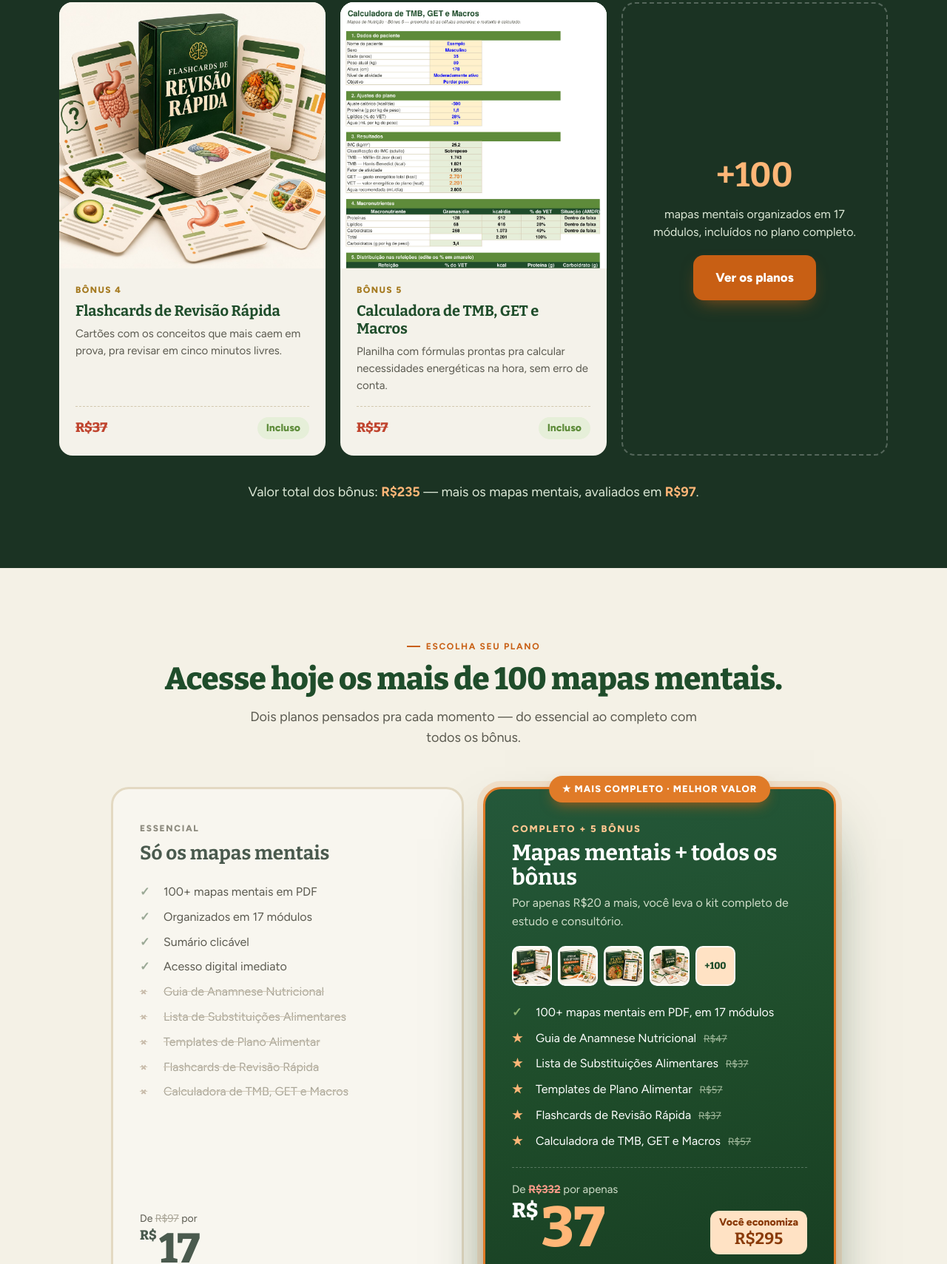
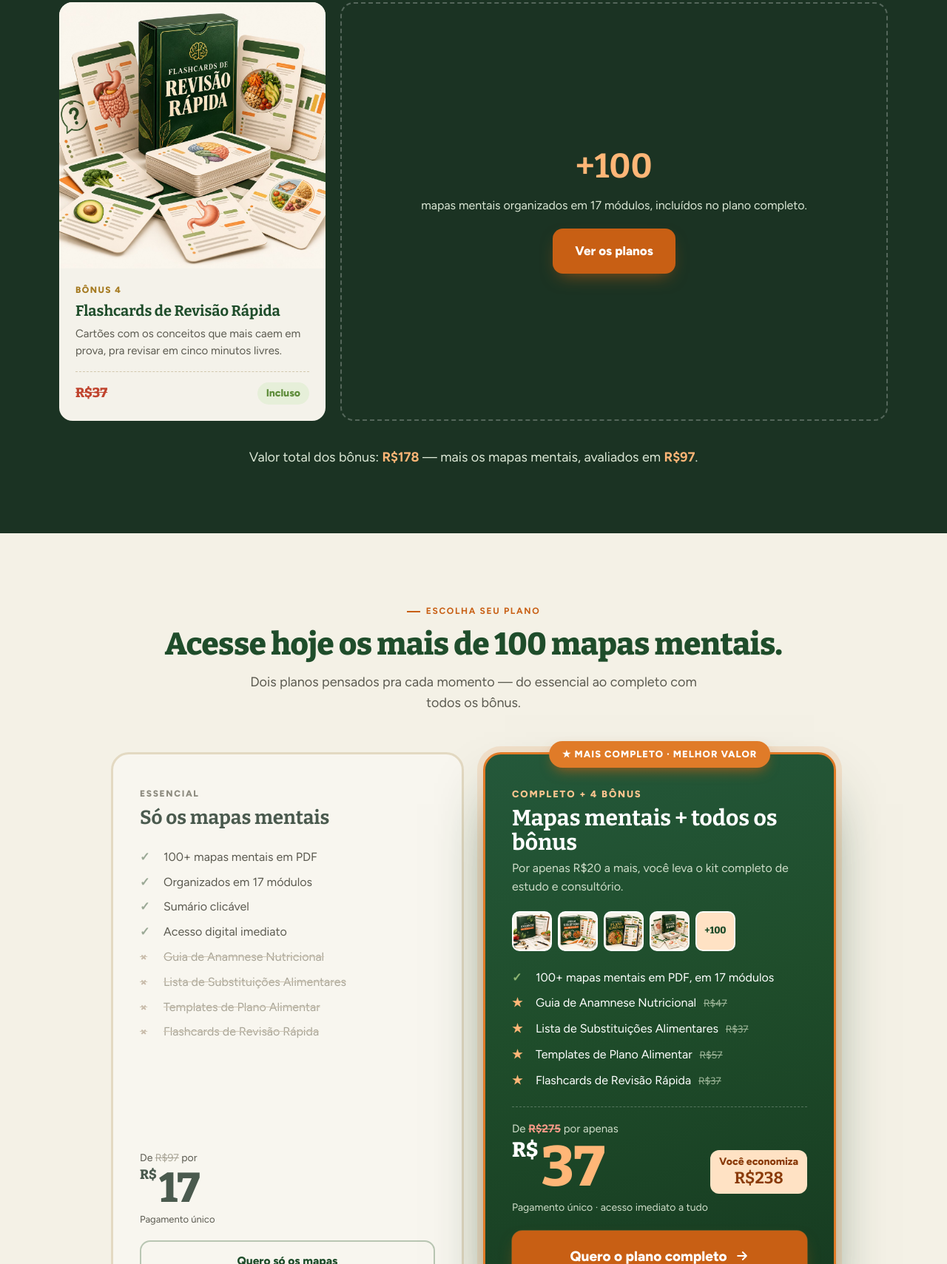
Before and after one commit to Robert6166/mapas-de-nutricao, a plain HTML site: page index.html in a window 1280 px wide. Shown: the part 4292-6001 px from the top of the page at 74% size. Drawn offline with nearby package versions, Linux system fonts and the light colour scheme.

Commit message:
Remove o bônus 5 (Calculadora de TMB, GET e Macros)
Plano completo passa a ter 4 bônus: valor dos bônus R$178, de R$275, economia de R$238.

Co-Authored-By: Claude Opus 5.5 <noreply@anthropic.com>

```diff
--- a/index.html
+++ b/index.html
@@ -99,8 +99,6 @@
   .cards { display: grid; grid-template-columns: repeat(3, 1fr); gap: 20px; margin-top: 44px; }
   .card { background: #F4F2EA; color: var(--tinta); border-radius: 18px; overflow: hidden; display: flex; flex-direction: column; }
   .card img { width: 100%; aspect-ratio: 1; object-fit: cover; }
-  .card .planilha { aspect-ratio: 1; overflow: hidden; background: #fff; }
-  .card .planilha img { width: 100%; height: 100%; aspect-ratio: auto; object-fit: cover; object-position: top center; }
   .card .corpo { padding: 20px 22px 22px; display: flex; flex-direction: column; flex: 1; }
   .card small { font-size: 12px; font-weight: 800; letter-spacing: .12em; text-transform: uppercase; color: #A57A20; }
   .card h3 { font-family: var(--display); font-size: 20px; color: var(--verde); margin: 6px 0 8px; line-height: 1.2; }
@@ -108,7 +106,7 @@
   .card .preco { display: flex; justify-content: space-between; align-items: center; border-top: 1px dashed #D2C8AE; margin-top: 16px; padding-top: 14px; }
   .card .preco s { font-family: var(--display); font-weight: 800; color: var(--vermelho); font-size: 18px; }
   .card .preco span { font-weight: 800; font-size: 14px; color: var(--folha); background: var(--folha-clara); padding: 4px 12px; border-radius: 99px; }
-  .card.fecha { background: transparent; border: 2px dashed rgba(255,255,255,.25); color: #DCE8D6; justify-content: center; align-items: center; text-align: center; padding: 30px; gap: 18px; }
+  .card.fecha { grid-column: span 2; background: transparent; border: 2px dashed rgba(255,255,255,.25); color: #DCE8D6; justify-content: center; align-items: center; text-align: center; padding: 30px; gap: 18px; }
   .card.fecha p { color: #DCE8D6; flex: 0; font-size: 16px; }
   .card.fecha b { font-family: var(--display); font-size: 46px; color: #FFB677; line-height: 1; }
   .soma { text-align: center; margin-top: 36px; font-size: 18px; color: #DCE8D6; }
@@ -194,6 +192,7 @@
     section { padding: 64px 0; }
     .recebe .grid { grid-template-columns: 1fr; gap: 36px; }
     .perfis, .cards { grid-template-columns: 1fr 1fr; }
+    .card.fecha { grid-column: 1 / -1; }
     .planos .lista { grid-template-columns: 1fr; gap: 36px; }
     .plano.top { order: -1; }
     .numeros { grid-template-columns: 1fr 1fr; }
@@ -340,7 +339,7 @@ src="https://www.facebook.com/tr?id=1163156372713757&ev=PageView&noscript=1"
 <section class="bonus escuro">
   <div class="wrap centro">
     <span class="tag">Bônus exclusivos</span>
-    <h2>Quem escolhe o plano completo leva 5 bônus junto.</h2>
+    <h2>Quem escolhe o plano completo leva 4 bônus junto.</h2>
     <p class="lead">Ferramentas prontas pra usar na rotina de estudo ou de consultório — inclusas sem custo adicional.</p>
   </div>
   <div class="wrap cards">
@@ -348,10 +347,9 @@ src="https://www.facebook.com/tr?id=1163156372713757&ev=PageView&noscript=1"
     <article class="card"><img src="img/bonus2-substituicoes.jpg" alt="Lista de Substituições Alimentares" loading="lazy"><div class="corpo"><small>Bônus 2</small><h3>Lista de Substituições Alimentares</h3><p>Tabela com trocas inteligentes pra variar o plano alimentar sem perder o equilíbrio nutricional.</p><div class="preco"><s>R$37</s><span>Incluso</span></div></div></article>
     <article class="card"><img src="img/bonus3-templates.jpg" alt="Templates de Plano Alimentar" loading="lazy"><div class="corpo"><small>Bônus 3</small><h3>Templates de Plano Alimentar</h3><p>Modelos preenchíveis e prontos pra entregar aos pacientes com padrão visual profissional.</p><div class="preco"><s>R$57</s><span>Incluso</span></div></div></article>
     <article class="card"><img src="img/bonus4-flashcards.jpg" alt="Flashcards de Revisão Rápida" loading="lazy"><div class="corpo"><small>Bônus 4</small><h3>Flashcards de Revisão Rápida</h3><p>Cartões com os conceitos que mais caem em prova, pra revisar em cinco minutos livres.</p><div class="preco"><s>R$37</s><span>Incluso</span></div></div></article>
-    <article class="card"><div class="planilha"><img src="img/bonus5-calculadora.jpg" alt="Planilha Calculadora de TMB, GET e Macros preenchida com um exemplo" loading="lazy"></div><div class="corpo"><small>Bônus 5</small><h3>Calculadora de TMB, GET e Macros</h3><p>Planilha com fórmulas prontas pra calcular necessidades energéticas na hora, sem erro de conta.</p><div class="preco"><s>R$57</s><span>Incluso</span></div></div></article>
     <div class="card fecha"><b>+100</b><p>mapas mentais organizados em 17 módulos, incluídos no plano completo.</p><a class="btn" href="#oferta">Ver os planos</a></div>
   </div>
-  <p class="soma wrap">Valor total dos bônus: <b>R$235</b> — mais os mapas mentais, avaliados em <b>R$97</b>.</p>
+  <p class="soma wrap">Valor total dos bônus: <b>R$178</b> — mais os mapas mentais, avaliados em <b>R$97</b>.</p>
 </section>
 
 <!-- ============ PLANOS ============ -->
@@ -375,7 +373,6 @@ src="https://www.facebook.com/tr?id=1163156372713757&ev=PageView&noscript=1"
         <li class="nao">Lista de Substituições Alimentares</li>
         <li class="nao">Templates de Plano Alimentar</li>
         <li class="nao">Flashcards de Revisão Rápida</li>
-        <li class="nao">Calculadora de TMB, GET e Macros</li>
       </ul>
       <p class="de">De <s>R$97</s> por</p>
       <p class="valor"><small>R$</small>17</p>
@@ -384,7 +381,7 @@ src="https://www.facebook.com/tr?id=1163156372713757&ev=PageView&noscript=1"
     </div>
     <div class="plano top">
       <span class="fita">&#9733; Mais completo · melhor valor</span>
-      <span class="nome">Completo + 5 bônus</span>
+      <span class="nome">Completo + 4 bônus</span>
       <h3>Mapas mentais + todos os bônus</h3>
       <p class="desc">Por apenas R$20 a mais, você leva o kit completo de estudo e consultório.</p>
       <div class="miniaturas" aria-hidden="true">
@@ -396,11 +393,10 @@ src="https://www.facebook.com/tr?id=1163156372713757&ev=PageView&noscript=1"
         <li class="b"><span>Lista de Substituições Alimentares <s>R$37</s></span></li>
         <li class="b"><span>Templates de Plano Alimentar <s>R$57</s></span></li>
         <li class="b"><span>Flashcards de Revisão Rápida <s>R$37</s></span></li>
-        <li class="b"><span>Calculadora de TMB, GET e Macros <s>R$57</s></span></li>
       </ul>
       <div class="preco-top">
-        <div><p class="de">De <s>R$332</s> por apenas</p><p class="valor"><small>R$</small>37</p></div>
-        <div class="economia">Você economiza<b>R$295</b></div>
+        <div><p class="de">De <s>R$275</s> por apenas</p><p class="valor"><small>R$</small>37</p></div>
+        <div class="economia">Você economiza<b>R$238</b></div>
       </div>
       <p class="pg">Pagamento único · acesso imediato a tudo</p>
       <a class="btn" href="https://app.zuptos.com.br/checkout/f4e51428eb9a4f21" data-plano="Completo" data-valor="37">Quero o plano completo <svg><use href="#i-seta"/></svg></a>
@@ -435,7 +431,7 @@ src="https://www.facebook.com/tr?id=1163156372713757&ev=PageView&noscript=1"
     <details><summary>O produto é físico?</summary><p>Não. É um produto digital em PDF. Você acessa pelo celular, tablet ou computador e também pode imprimir para uso pessoal.</p></details>
     <details><summary>Para quem o material foi criado?</summary><p>Para estudantes e profissionais de nutrição que querem organizar, localizar e revisar conteúdos de forma visual. O material não substitui a formação profissional, os protocolos atualizados nem o julgamento clínico.</p></details>
     <details><summary>Como recebo o acesso?</summary><p>Logo após a confirmação do pagamento, você recebe o acesso por e-mail, pela plataforma de pagamento.</p></details>
-    <details><summary>Qual é a diferença entre os planos?</summary><p>O plano essencial inclui os mais de 100 mapas mentais. O plano completo inclui os mesmos mapas e os cinco bônus apresentados na página.</p></details>
+    <details><summary>Qual é a diferença entre os planos?</summary><p>O plano essencial inclui os mais de 100 mapas mentais. O plano completo inclui os mesmos mapas e os quatro bônus apresentados na página.</p></details>
     <details><summary>Posso imprimir os mapas?</summary><p>Sim. Os arquivos podem ser impressos para estudo e consulta pessoal, respeitando os termos de uso e sem redistribuição do material.</p></details>
     <details><summary>Os templates são editáveis?</summary><p>Sim. Os Templates de Plano Alimentar são um PDF preenchível: você digita direto nos campos pelo computador, tablet ou celular, ou imprime e preenche à mão.</p></details>
     <details><summary>Como funciona a garantia?</summary><p>Você tem 7 dias para conhecer o material. Se não gostar, solicite o reembolso pela plataforma de pagamento e receba 100% do valor de volta.</p></details>
```
